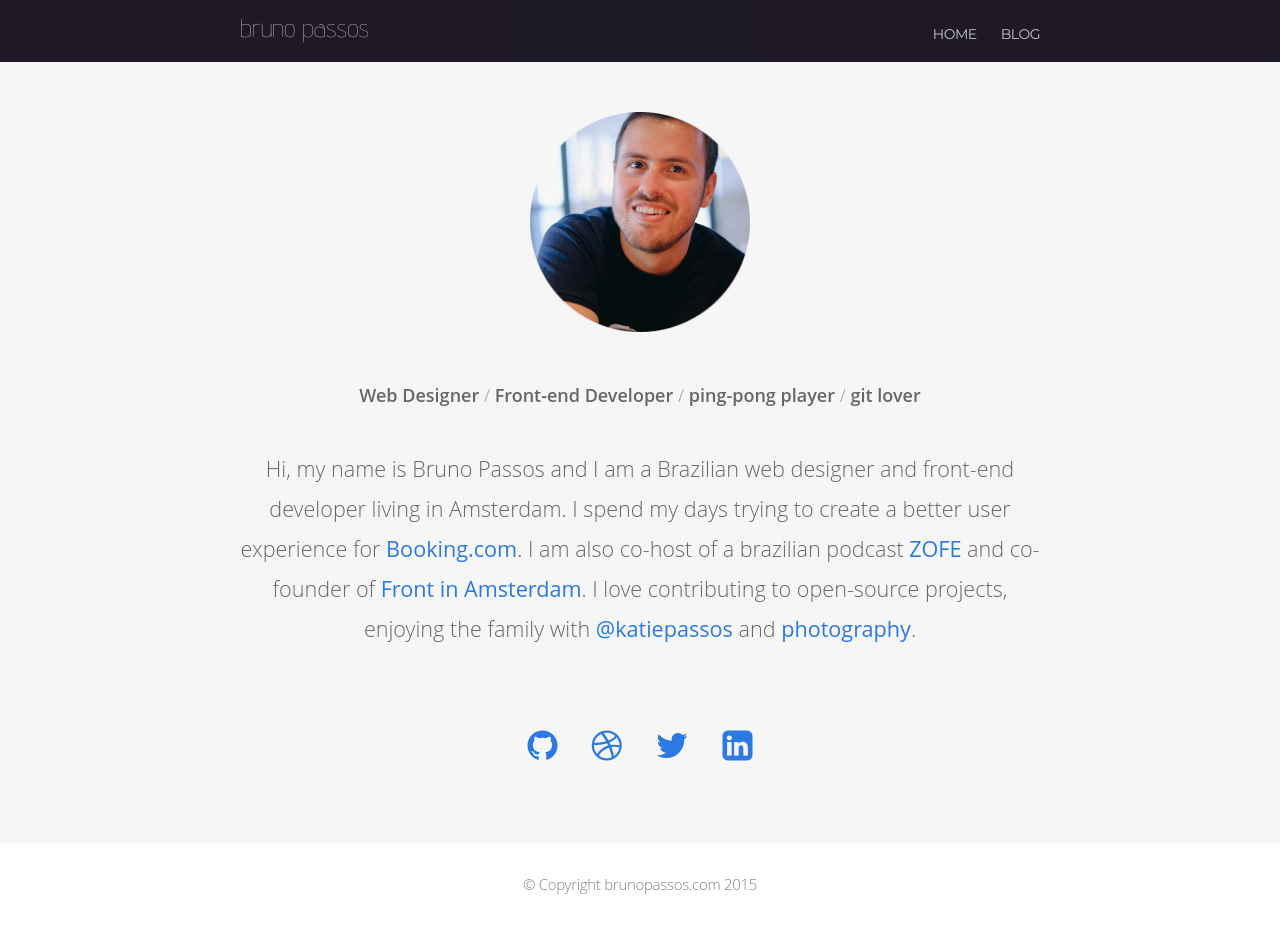
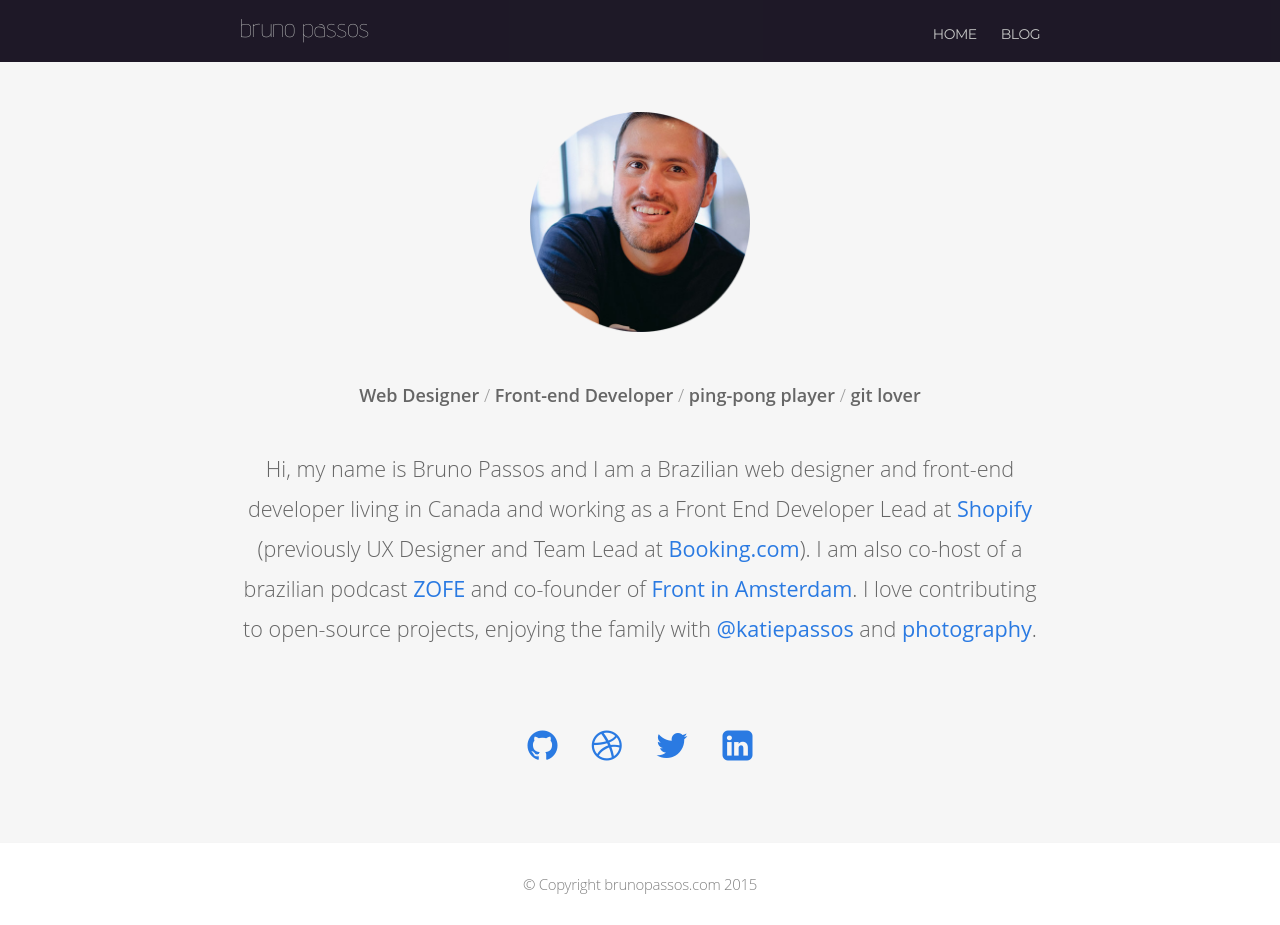
Before and after one commit to bpassos-zz/bpassos.github.io, a Jekyll site: the page built from index.html, in a window 1280 px wide. Built offline with Jekyll 4.4.1, drawn with Linux system fonts in a browser that asks for light colours; nearby versions of some CDN libraries.

Commit message:
Updating site with new career move

```diff
--- a/_includes/footer.html
+++ b/_includes/footer.html
@@ -7,7 +7,7 @@
 
 <script type="text/javascript" src="/assets/js/main.js"></script>
 <script type="text/javascript" src="/assets/js/vendor/instafeed.js"></script>
-<script type="text/javascript">
+<!-- <script type="text/javascript">
     var feed = new Instafeed({
         get: 'user',
         userId: '2520988',
@@ -17,7 +17,7 @@
         sortBy: 'most-liked',
     });
     feed.run();
-</script>
+</script> -->
 <!-- <script type="text/javascript">
     var feed = new Instafeed({
         get: 'user',
--- a/index.html
+++ b/index.html
@@ -6,9 +6,9 @@ layout: default
   <div class="profile"><img src="assets/img/profile.png"></div>
   <div class="intro">
     Web Designer <span class="intro-thin">/</span> Front-end Developer <span class="intro-thin">/</span> ping-pong player <span class="intro-thin">/</span> git lover
-    <p class="intro-description">Hi, my name is Bruno Passos and I am a Brazilian web designer and front-end developer living in Amsterdam. I spend my days trying to create a better user experience for <a href="http://booking.com/destinationfinder.html" target="_blank">Booking.com</a>. I am also co-host of a brazilian podcast <a href="http://zofe.com.br" target="_blank">ZOFE</a> and co-founder of <a href="http://frontinamsterdam.nl" target="_blank">Front in Amsterdam</a>.
+    <p class="intro-description">Hi, my name is Bruno Passos and I am a Brazilian web designer and front-end developer living in Canada and working as a Front End Developer Lead at <a href="http://shopify.com" target="_blank">Shopify</a> (previously UX Designer and Team Lead at <a href="http://booking.com/destinationfinder.html" target="_blank">Booking.com</a>). I am also co-host of a brazilian podcast <a href="http://zofe.com.br" target="_blank">ZOFE</a> and co-founder of <a href="http://frontinamsterdam.nl" target="_blank">Front in Amsterdam</a>.
 
-    I love contributing to open-source projects, enjoying the family with <a href="https://twitter.com/KatiePassos" target="_blank">@katiepassos</a> and <a href="https://500px.com/BrunoPassos1"  target="_blank">photography</a>.</p>
+    I love contributing to open-source projects, enjoying the family with <a href="https://twitter.com/KatiePassos" target="_blank">@katiepassos</a> and <a href="https://www.instagram.com/brunopassos/"  target="_blank">photography</a>.</p>
   </div>
   {% include social.html %}
 </div>
```
